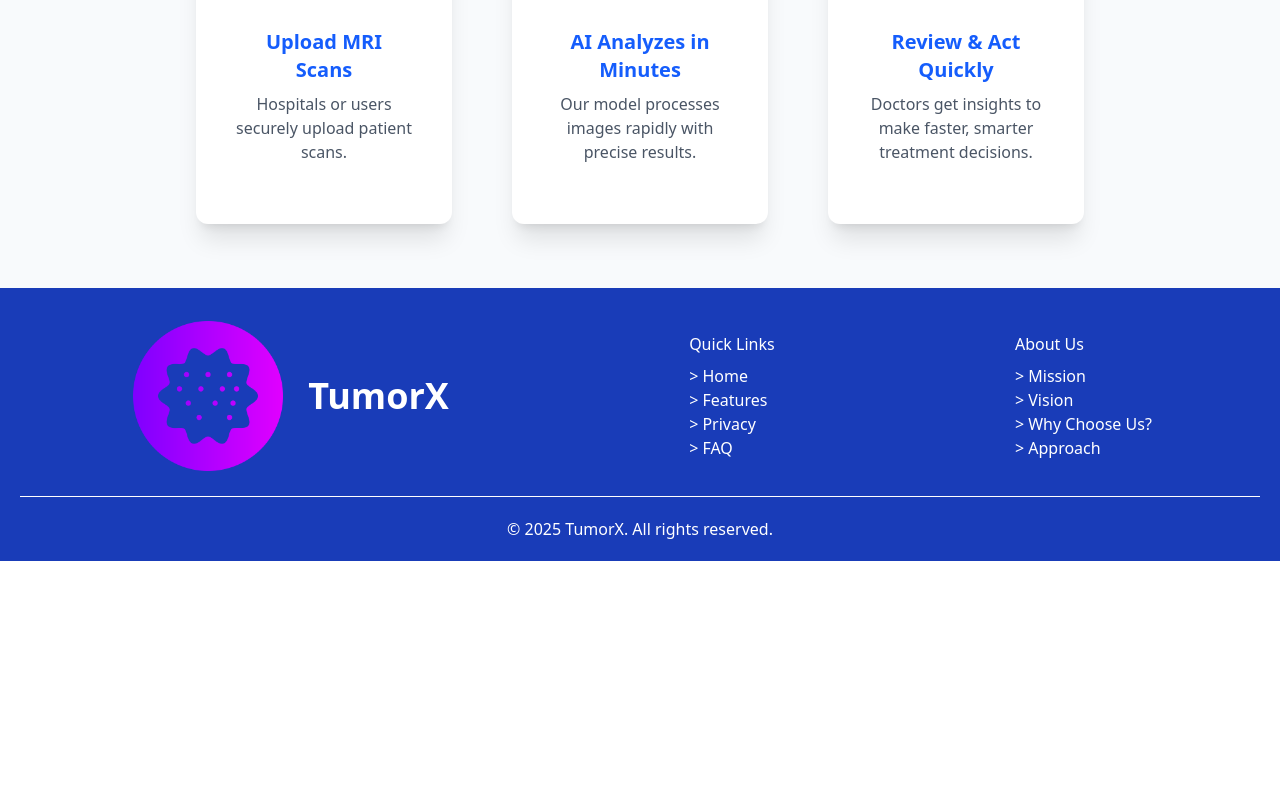
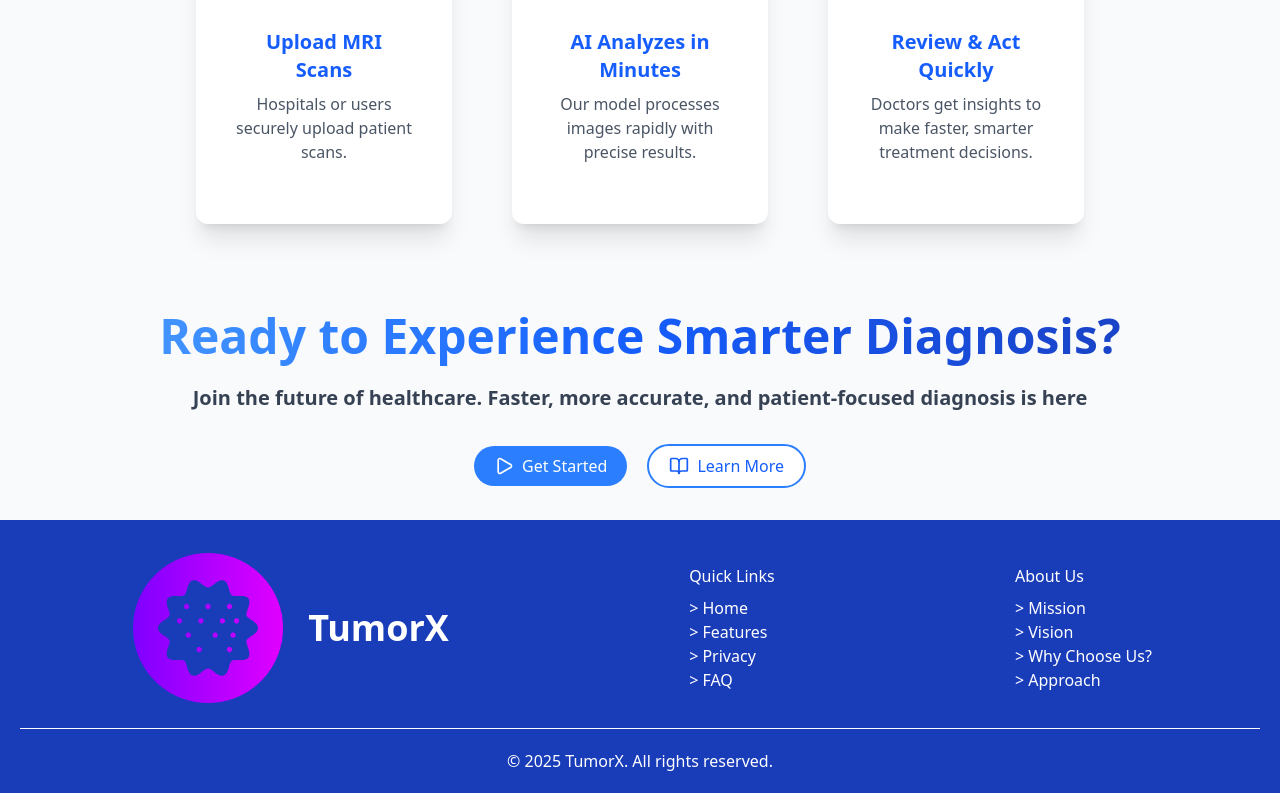
Before and after one commit to soura1334/TumorX, a React (Vite) app in the folder client/: page / in a window 1280 px wide. Shown: the part 2154-2947 px from the top of the page. Before the commit the page ends 2715 px from the top, so only its background shows below. Built offline with nearby package versions, Linux system fonts and the light colour scheme.

Commit message:
Home page done
FInished building the home page, all sections added

```diff
--- /dev/null
+++ b/client/src/components/HomePage/CTASec.jsx
@@ -0,0 +1,25 @@
+import { BookOpen, Play } from "lucide-react";
+
+export default function CTASec() {
+  return (
+    <div className="text-center">
+      <p class="bg-gradient-to-r from-blue-400 via-blue-600 to-blue-800 bg-clip-text text-5xl font-extrabold text-transparent m-4 p-2">
+        Ready to Experience Smarter Diagnosis?
+      </p>
+      <p className="text-xl text-gray-700 font-semibold m-2 mb-4">
+        Join the future of healthcare. Faster, more accurate, and
+        patient-focused diagnosis is here
+      </p>
+      <div className="m-8">
+        <div className="bg-blue-500 px-5 py-2 text-white rounded-3xl mr-5 inline-flex items-center gap-2">
+          <Play size={20} />
+          <button>Get Started</button>
+        </div>
+        <div className="bg-white border-2 border-blue-500 px-5 py-2 text-blue-600 rounded-3xl inline-flex items-center gap-2">
+          <BookOpen size={20} />
+          <button>Learn More</button>
+        </div>
+      </div>
+    </div>
+  );
+}
--- a/client/src/components/Pages/Home.jsx
+++ b/client/src/components/Pages/Home.jsx
@@ -3,6 +3,7 @@ import Navbar from "../Navbar";
 import Hero from "../HomePage/Hero";
 import ChallengeSol from "../HomePage/ChallengeSol"
 import HowItWorks from "../HomePage/HowItWorks";
+import CTASec from "../HomePage/CTASec";
 
 export default function Home() {
   return (
@@ -11,6 +12,7 @@ export default function Home() {
       <Hero />
       <ChallengeSol />
       <HowItWorks />
+      <CTASec />
       <Footer />
     </div>
   );
```
